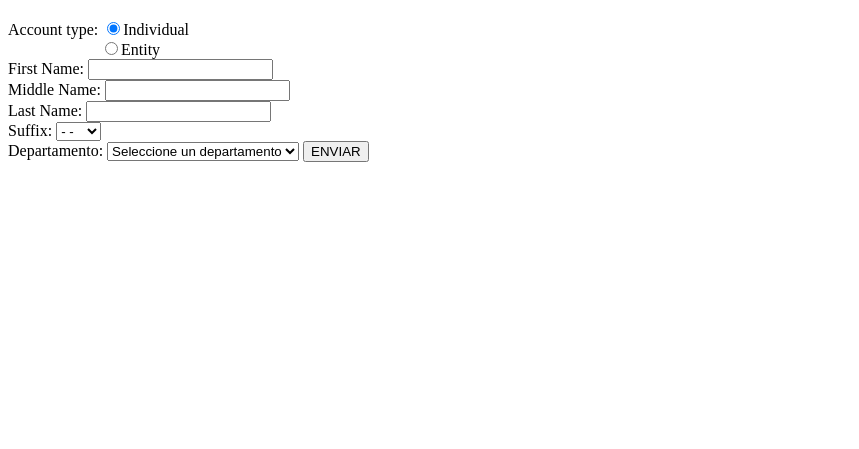
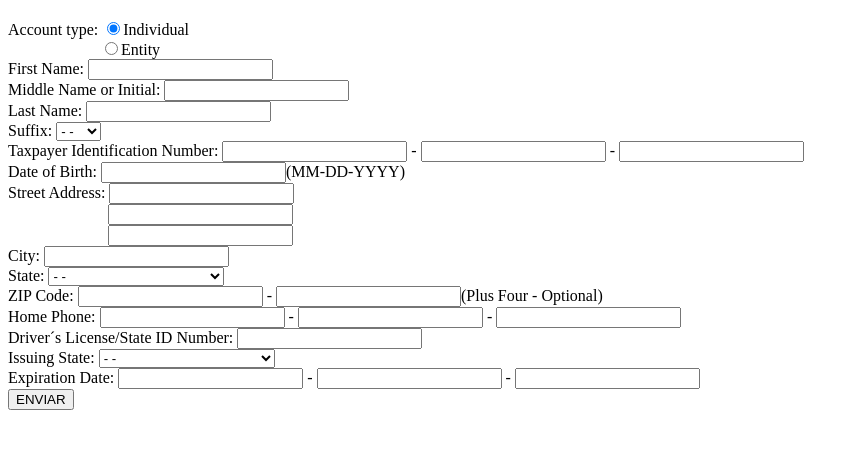
Before and after one commit to cristianTTERFEG/TALLER-4, a plain HTML site: page ejercicio3.html in a window 1280 px wide. Shown: the part 61-510 px from the top of the page, without its empty margins (0-859 px from the left). Drawn offline with Linux system fonts and the light colour scheme.

Commit message:
termine el ejercicio 3

```diff
--- a/ejercicio3.html
+++ b/ejercicio3.html
@@ -6,13 +6,14 @@
     <title>Ejemplo Formulario # 3</title>
 </head>
 <body>
+    <form action="">
     <h1>Ejemplo Formulario # 3</h1>
 
     Account type: <input type="radio" name="Account" checked>Individual <br>
     &nbsp;&nbsp;&nbsp;&nbsp;&nbsp;&nbsp;&nbsp;&nbsp;&nbsp;&nbsp;&nbsp;&nbsp;
     &nbsp;&nbsp;&nbsp;&nbsp;&nbsp;&nbsp;&nbsp;&nbsp;&nbsp;&nbsp;<input type="radio" name="Account">Entity <br>
     First Name: <input type="text" pattern="^(Mr|Ms|Mrs)\s[a-zA-Z]+\s[a-zA-Z]+$"><br>
-    Middle Name: <input type="text" pattern="[A-Z][a-z]" maxlength="2"><br>
+    Middle Name or Initial: <input type="text" pattern="[A-Z][a-z]" maxlength="2"><br>
     Last Name: <input type="text" pattern="^(Mr|Ms|Mrs)\s[a-zA-Z]+\s[a-zA-Z]+$"><br>
     <label for="suffix">Suffix:</label>
     <select id="suffix" name="suffix" required>
@@ -21,9 +22,19 @@
         <option value="Mrs">Mrs</option>
         <option value="Ms">Ms</option>
     </select><br>
-    <label for="state">Departamento:</label>
+    Taxpayer Identification Number: <input type="text" pattern="\d{3}" maxlength="3"> - <input type="text" pattern="\d{2}" maxlength="2"> -
+<input type="text" pattern="\d{4}" maxlength="4"><br>
+Date of Birth: <input type="text" pattern="^(0[1-9]|1[0-2])-(0[1-9]|[12][0-9]|3[01])-\d{4}$">(MM-DD-YYYY) <br>
+Street Address: <input type="text"><br>
+&nbsp;&nbsp;&nbsp;&nbsp;&nbsp;&nbsp;&nbsp;&nbsp;&nbsp;&nbsp;&nbsp;&nbsp;&nbsp;&nbsp;&nbsp;
+&nbsp;&nbsp;&nbsp;&nbsp;&nbsp;&nbsp;&nbsp;&nbsp;&nbsp;<input type="text"><br>
+&nbsp;&nbsp;&nbsp;&nbsp;&nbsp;&nbsp;&nbsp;&nbsp;&nbsp;&nbsp;&nbsp;&nbsp;&nbsp;&nbsp;&nbsp;
+&nbsp;&nbsp;&nbsp;&nbsp;&nbsp;&nbsp;&nbsp;&nbsp;&nbsp;<input type="text"><br>
+City: <input type="text"><br>
+
+    <label for="state">State:</label>
 <select id="state" name="state" required>
-    <option value="" disabled selected>Seleccione un departamento</option>
+    <option value="" disabled selected>- -</option>
     <option value="Amazonas">Amazonas</option>
     <option value="Antioquia">Antioquia</option>
     <option value="Arauca">Arauca</option>
@@ -57,10 +68,52 @@
     <option value="Valle del Cauca">Valle del Cauca</option>
     <option value="Vaupés">Vaupés</option>
     <option value="Vichada">Vichada</option>
-</select>
+</select><br>
+ZIP Code: <input type="text" pattern="\d{6}" maxlength="6"> - <input type="text" pattern="\d*?">(Plus Four - Optional) <br>
+Home Phone: <input type="text" pattern="\+\d{2}"> - <input type="text" pattern="\d{3}"> - <input type="text" pattern="\d{7}"><br>
+Driver´s License/State ID Number: <input type="text" pattern="D\d+"><br>
+<label for="state">Issuing State:</label>
+<select id="state" name="state" required>
+    <option value="" disabled selected>- -</option>
+    <option value="Amazonas">Amazonas</option>
+    <option value="Antioquia">Antioquia</option>
+    <option value="Arauca">Arauca</option>
+    <option value="Atlántico">Atlántico</option>
+    <option value="Bogotá, D.C.">Bogotá, D.C.</option>
+    <option value="Bolívar">Bolívar</option>
+    <option value="Boyacá">Boyacá</option>
+    <option value="Caldas">Caldas</option>
+    <option value="Caquetá">Caquetá</option>
+    <option value="Casanare">Casanare</option>
+    <option value="Cauca">Cauca</option>
+    <option value="Cesar">Cesar</option>
+    <option value="Chocó">Chocó</option>
+    <option value="Córdoba">Córdoba</option>
+    <option value="Cundinamarca">Cundinamarca</option>
+    <option value="Guainía">Guainía</option>
+    <option value="Guaviare">Guaviare</option>
+    <option value="Huila">Huila</option>
+    <option value="La Guajira">La Guajira</option>
+    <option value="Magdalena">Magdalena</option>
+    <option value="Meta">Meta</option>
+    <option value="Nariño">Nariño</option>
+    <option value="Norte de Santander">Norte de Santander</option>
+    <option value="Putumayo">Putumayo</option>
+    <option value="Quindío">Quindío</option>
+    <option value="Risaralda">Risaralda</option>
+    <option value="San Andrés y Providencia">San Andrés y Providencia</option>
+    <option value="Santander">Santander</option>
+    <option value="Sucre">Sucre</option>
+    <option value="Tolima">Tolima</option>
+    <option value="Valle del Cauca">Valle del Cauca</option>
+    <option value="Vaupés">Vaupés</option>
+    <option value="Vichada">Vichada</option>
+</select><br>
+Expiration Date: <input type="text" pattern="^(0[1-9]|1[0-2])"> - <input type="text" pattern="(0[1-9]|[12][0-9]|3[01])"> - <input type="text" pattern="(20\d{2})$"><br>
 
 
     <input type="submit" value="ENVIAR">
+</form>
 
 </body>
 </html>
```
